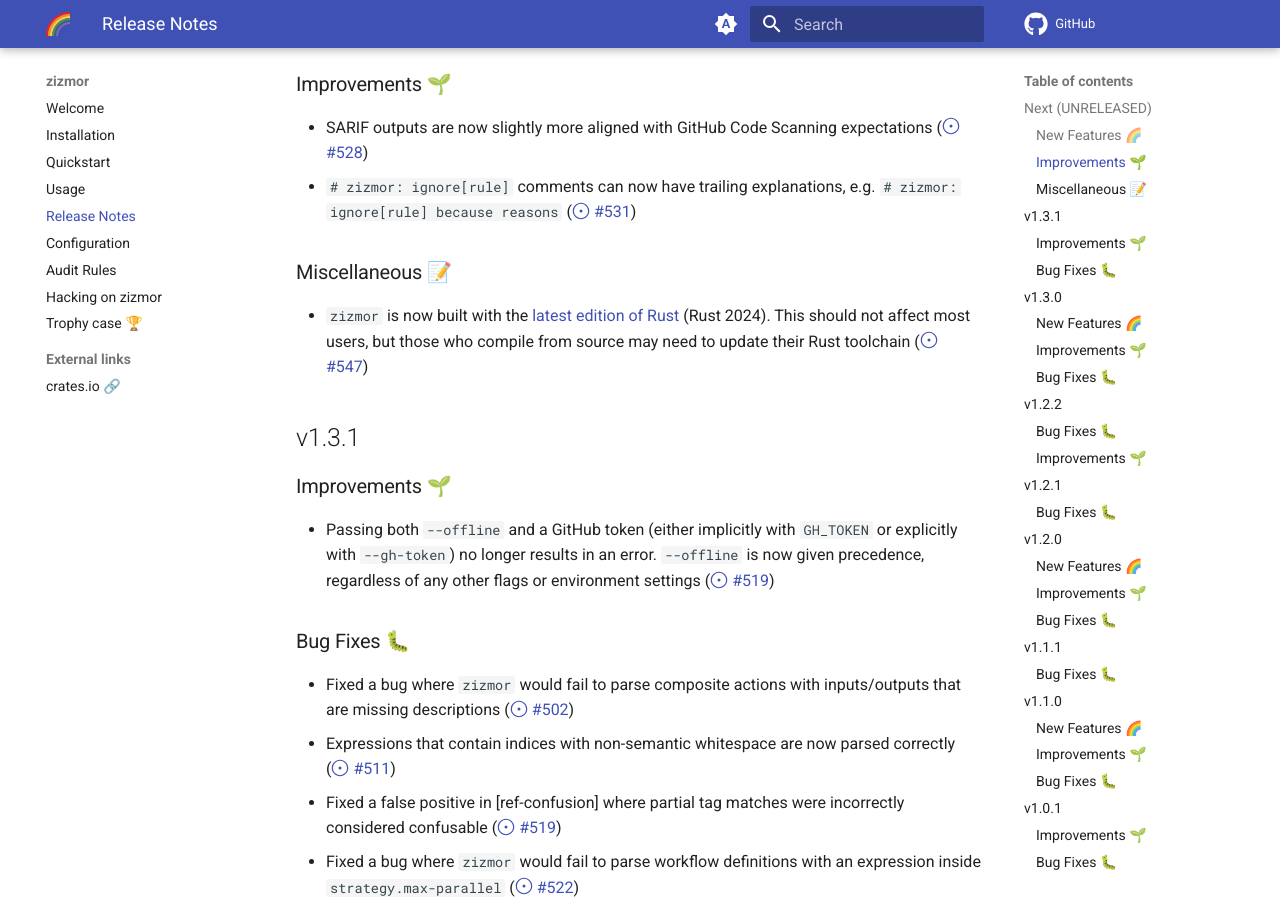
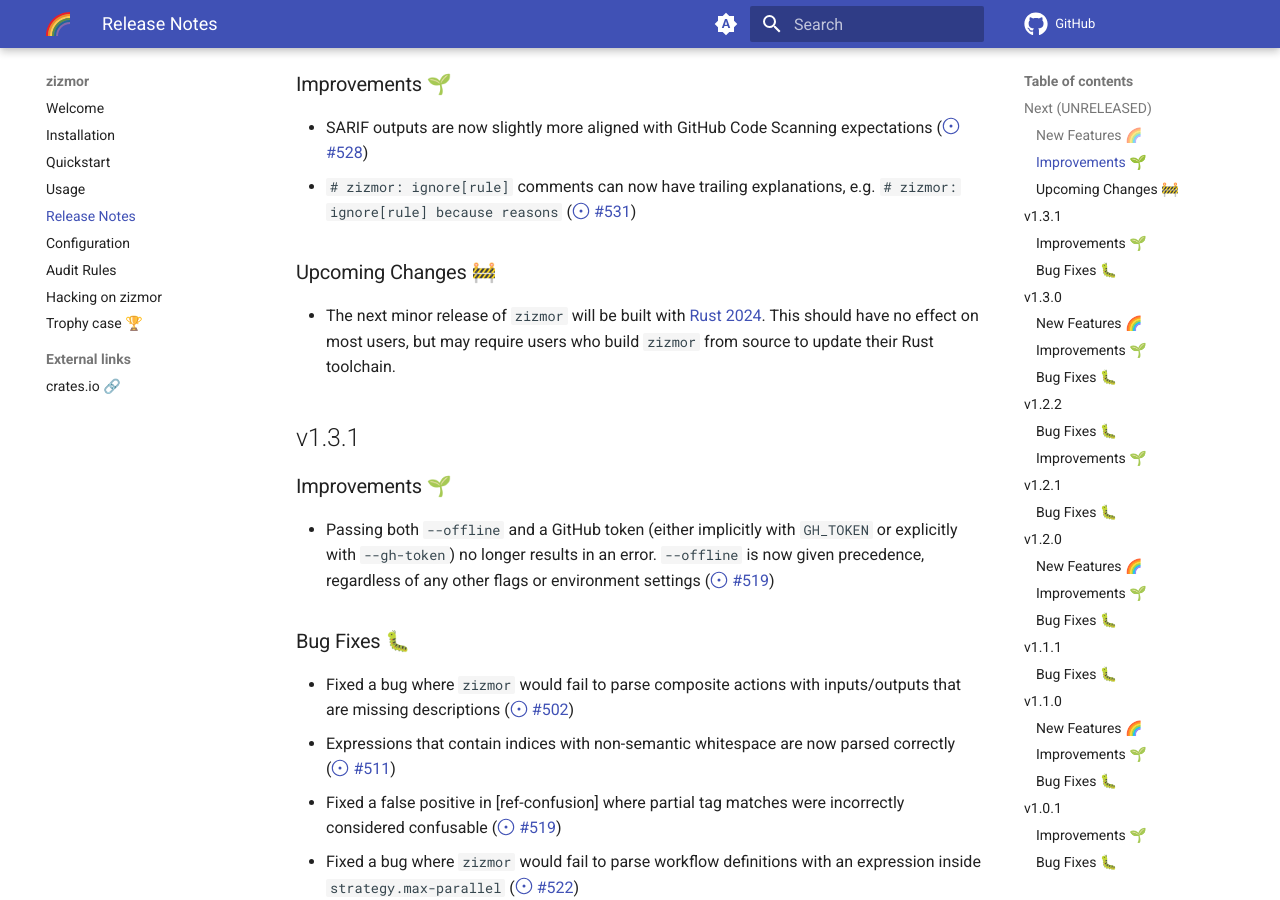
Before and after one commit to zizmorcore/zizmor, an MkDocs documentation site: the page built from docs/release-notes.md, in a window 1280 px wide and 900 px high, scrolled down 416 px. Built offline with MkDocs 1.6.1 and Material for MkDocs 9.7.7, drawn with Linux system fonts in a browser that asks for light colours; comment, search, counter and statistics services are not loaded.

Commit message:
docs: fix release notes for Rust 2024 (#557)

```diff
--- a/docs/release-notes.md
+++ b/docs/release-notes.md
@@ -24,13 +24,12 @@
 * `# zizmor: ignore[rule]` comments can now have trailing explanations,
   e.g. `# zizmor: ignore[rule] because reasons` (#531)
 
-### Miscellaneous 📝
+### Upcoming Changes 🚧
 
-* `zizmor` is now built with the [latest edition of Rust] (Rust 2024).
-  This should not affect most users, but those who compile from
-  source may need to update their Rust toolchain (#547)
-
-[latest edition of Rust]: https://blog.rust-lang.org/2025/02/20/Rust-1.85.0.html
+* The next minor release of `zizmor` will be built with
+  [Rust 2024](https://blog.rust-lang.org/2025/02/20/Rust-1.85.0.html).
+  This should have no effect on most users, but may require users
+  who build `zizmor` from source to update their Rust toolchain.
 
 ## v1.3.1
 
```
